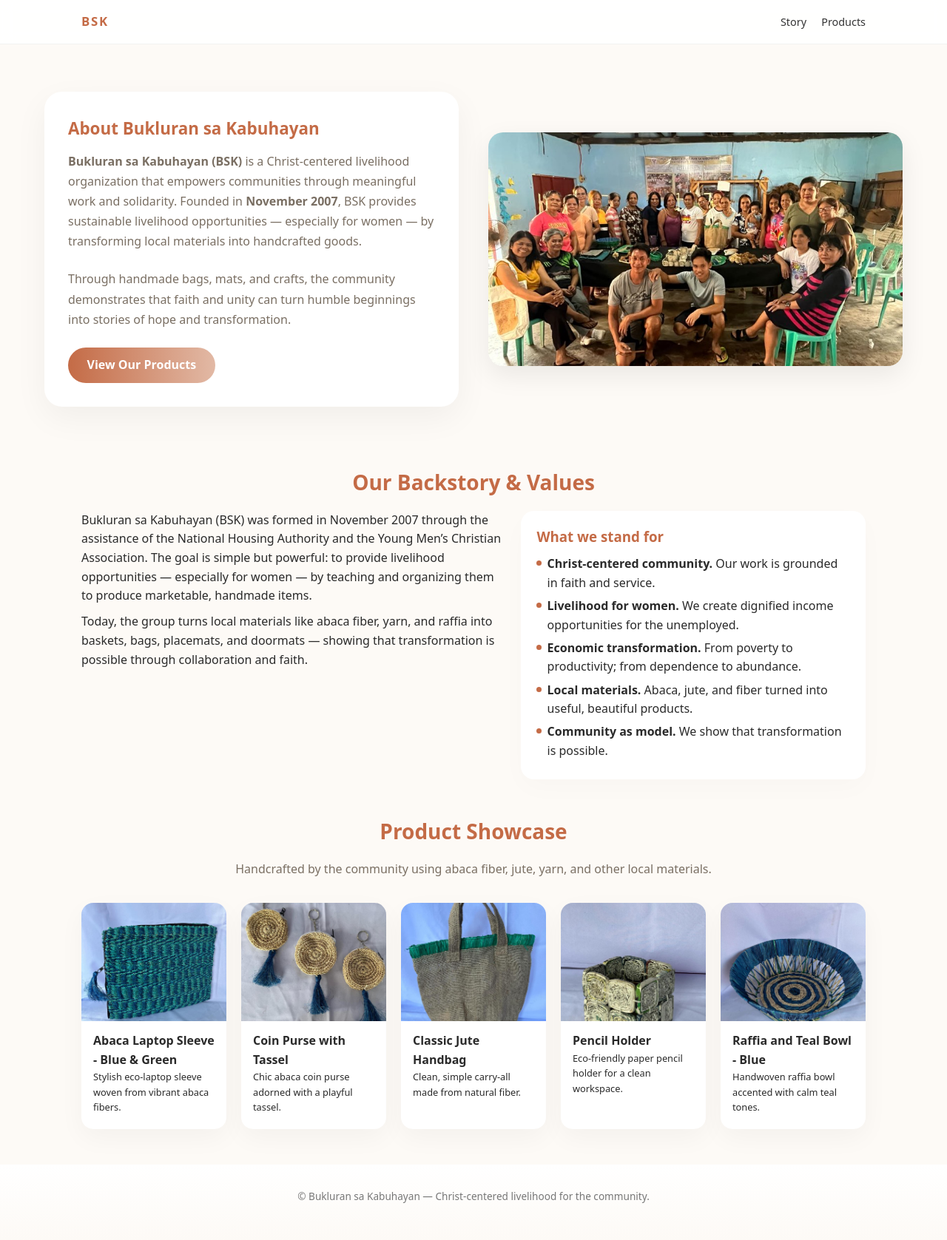
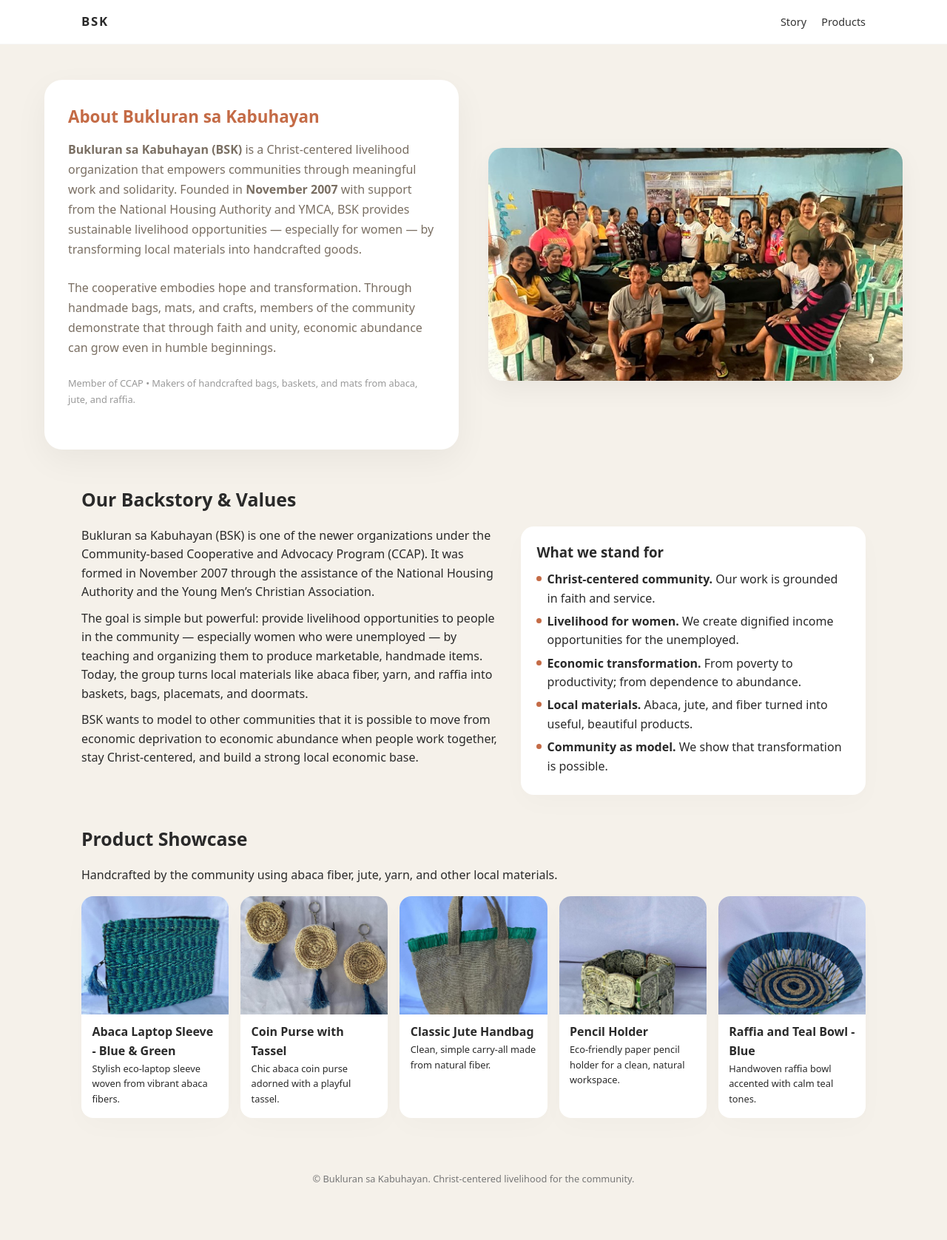
Before and after one commit to BSK-2007/Bukluran-sa-Kabuhayan, a plain HTML site: page index.html in a window 1280 px wide. Shown: the whole page at 74% size. After the commit the page ends 1653 px from the top, so only its background shows below. Drawn offline with Linux system fonts and the light colour scheme; files whose address does not match are found by name.

Commit message:
Update index.html

```diff
--- a/index.html
+++ b/index.html
@@ -6,39 +6,30 @@
   <title>Bukluran sa Kabuhayan (BSK)</title>
   <style>
     :root {
-      --bg: #fdfaf6;
+      --bg: #f5f1ea;
       --card: #ffffff;
       --accent: #c46b46;
-      --accent-light: #e2b9a5;
       --text: #2a2a2a;
       --muted: #7a6f63;
     }
-
     * {
       box-sizing: border-box;
       margin: 0;
       padding: 0;
       font-family: system-ui, -apple-system, BlinkMacSystemFont, "Segoe UI", sans-serif;
     }
-
     body {
       background: var(--bg);
       color: var(--text);
       line-height: 1.6;
-      scroll-behavior: smooth;
     }
-
-    /* HEADER */
     header {
-      background: rgba(255, 255, 255, 0.9);
-      backdrop-filter: blur(10px);
-      border-bottom: 1px solid rgba(0, 0, 0, 0.05);
+      background: #fff;
+      border-bottom: 1px solid rgba(0,0,0,0.03);
       position: sticky;
       top: 0;
       z-index: 20;
-      animation: fadeIn 0.8s ease forwards;
     }
-
     .nav {
       max-width: 1100px;
       margin: 0 auto;
@@ -47,116 +38,70 @@
       justify-content: space-between;
       align-items: center;
     }
-
     .nav h1 {
       font-size: 1.05rem;
       letter-spacing: 0.1em;
       text-transform: uppercase;
-      color: var(--accent);
-      font-weight: 700;
     }
-
     .nav a {
       text-decoration: none;
       color: #333;
       margin-left: 1rem;
       font-size: 0.9rem;
-      position: relative;
-      transition: color 0.2s;
-    }
-
-    .nav a::after {
-      content: "";
-      position: absolute;
-      bottom: -4px;
-      left: 0;
-      width: 0;
-      height: 2px;
-      background: var(--accent);
-      transition: width 0.25s ease;
-    }
-
-    .nav a:hover {
-      color: var(--accent);
-    }
-
-    .nav a:hover::after {
-      width: 100%;
     }
 
     /* HERO SECTION */
     .hero {
       max-width: 1200px;
-      margin: 4rem auto 5rem;
+      margin: 3rem auto 3rem;
       padding: 0 1.25rem;
       display: grid;
       grid-template-columns: 1fr 1fr;
       gap: 2.5rem;
       align-items: center;
     }
-
     .hero h2 {
       font-size: clamp(2.5rem, 4vw, 3rem);
       margin-bottom: 1rem;
     }
-
     .hero p {
       max-width: 550px;
       color: var(--muted);
       margin-bottom: 1.5rem;
       font-size: 1.05rem;
     }
-
     .btn {
-      background: linear-gradient(90deg, var(--accent), var(--accent-light));
+      background: var(--accent);
       border: none;
       border-radius: 999px;
-      padding: 0.7rem 1.6rem;
+      padding: 0.7rem 1.5rem;
       color: #fff;
       text-decoration: none;
-      font-weight: 600;
+      font-weight: 500;
       font-size: 1rem;
       display: inline-block;
-      transition: transform 0.25s ease, box-shadow 0.25s ease;
     }
-
-    .btn:hover {
-      transform: translateY(-2px);
-      box-shadow: 0 8px 20px rgba(196, 107, 70, 0.3);
-    }
-
     .hero-card {
       background: var(--card);
       border-radius: 1.5rem;
       padding: 2rem;
       box-shadow: 0 15px 45px rgba(0,0,0,0.05);
-      animation: slideInLeft 1s ease;
+      position: relative;
     }
-
     .hero-card h3 {
       font-size: 1.4rem;
       margin-bottom: 0.8rem;
       color: var(--accent);
     }
-
     .hero-card p {
       font-size: 1rem;
       line-height: 1.7;
     }
-
     .hero-img {
       border-radius: 1.25rem;
       overflow: hidden;
-      box-shadow: 0 12px 35px rgba(0,0,0,0.08);
-      transform: scale(1);
-      transition: transform 0.5s ease;
-      animation: fadeIn 1s ease;
+      box-shadow: 0 12px 35px rgba(0,0,0,0.05);
     }
-
-    .hero-img:hover {
-      transform: scale(1.03);
-    }
-
     .hero-img img {
       width: 100%;
       height: 100%;
@@ -168,51 +113,34 @@
     section {
       max-width: 1100px;
       margin: 0 auto;
-      padding: 0 1.25rem 3rem;
+      padding: 0 1.25rem 2.5rem;
     }
-
     .section-title {
-      font-size: 1.75rem;
+      font-size: 1.55rem;
       margin-bottom: 1rem;
-      color: var(--accent);
-      text-align: center;
     }
-
     .story-grid {
       display: grid;
       grid-template-columns: 1.1fr 0.9fr;
       gap: 1.5rem;
-      align-items: start;
-      animation: fadeInUp 1.2s ease;
     }
-
     .values {
       background: #fff;
       border-radius: 1.1rem;
       padding: 1.25rem 1.35rem;
       box-shadow: 0 12px 35px rgba(0,0,0,0.02);
-      transition: transform 0.3s;
     }
-
-    .values:hover {
-      transform: translateY(-5px);
-    }
-
     .values h3 {
       margin-bottom: 0.6rem;
-      color: var(--accent);
     }
-
     .values ul {
       list-style: none;
     }
-
     .values li {
       display: flex;
       gap: 0.45rem;
       margin-bottom: 0.35rem;
     }
-
     .values span.dot {
       width: 7px;
       height: 7px;
@@ -226,71 +154,44 @@
     .gallery-grid {
       display: grid;
       grid-template-columns: repeat(auto-fit, minmax(190px, 1fr));
-      gap: 1.25rem;
-      margin-top: 2rem;
-      animation: fadeInUp 1.2s ease;
+      gap: 1rem;
+      margin-top: 1rem;
     }
-
     .gallery-item {
       background: #fff;
       border-radius: 1rem;
       overflow: hidden;
-      box-shadow: 0 12px 35px rgba(0,0,0,0.04);
+      box-shadow: 0 12px 35px rgba(0,0,0,0.02);
       display: flex;
       flex-direction: column;
-      transition: transform 0.25s ease, box-shadow 0.25s ease;
-      cursor: pointer;
+      min-height: 210px;
+      transition: transform 0.2s ease;
     }
-
     .gallery-item:hover {
-      transform: translateY(-6px);
-      box-shadow: 0 14px 40px rgba(0,0,0,0.1);
+      transform: translateY(-4px);
     }
-
     .gallery-item img {
       width: 100%;
       height: 160px;
       object-fit: cover;
       display: block;
-      transition: transform 0.4s ease;
     }
-
-    .gallery-item:hover img {
-      transform: scale(1.05);
-    }
-
     .gallery-item div {
-      padding: 0.9rem 1rem 1.2rem;
+      padding: 0.7rem 0.9rem 1rem;
     }
 
     footer {
       text-align: center;
       padding: 2rem 1rem 3rem;
       color: #777;
-      font-size: 0.85rem;
-      background: linear-gradient(180deg, #fff, #fdfaf6);
+      font-size: 0.8rem;
     }
 
     @media (max-width: 850px) {
-      .hero { grid-template-columns: 1fr; text-align: center; }
-      .hero-img { order: -1; margin-bottom: 1.5rem; }
+      .hero { grid-template-columns: 1fr; }
       .story-grid { grid-template-columns: 1fr; }
-    }
-
-    /* ANIMATIONS */
-    @keyframes fadeIn {
-      from { opacity: 0; transform: translateY(10px); }
-      to { opacity: 1; transform: translateY(0); }
-    }
-
-    @keyframes fadeInUp {
-      from { opacity: 0; transform: translateY(20px); }
-      to { opacity: 1; transform: translateY(0); }
-    }
-
-    @keyframes slideInLeft {
-      from { opacity: 0; transform: translateX(-30px); }
-      to { opacity: 1; transform: translateX(0); }
+      .nav { flex-wrap: wrap; gap: 0.6rem; }
+      .hero-img { order: -1; margin-bottom: 1rem; }
     }
   </style>
 </head>
@@ -309,9 +210,13 @@
   <section class="hero">
     <div class="hero-card">
       <h3>About Bukluran sa Kabuhayan</h3>
-      <p><strong>Bukluran sa Kabuhayan (BSK)</strong> is a Christ-centered livelihood organization that empowers communities through meaningful work and solidarity. Founded in <strong>November 2007</strong>, BSK provides sustainable livelihood opportunities — especially for women — by transforming local materials into handcrafted goods.</p>
-      <p style="margin-top: 0.8rem;">Through handmade bags, mats, and crafts, the community demonstrates that faith and unity can turn humble beginnings into stories of hope and transformation.</p>
-      <a href="#gallery" class="btn">View Our Products</a>
+      <p>
+        <strong>Bukluran sa Kabuhayan (BSK)</strong> is a Christ-centered livelihood organization that empowers communities through meaningful work and solidarity. Founded in <strong>November 2007</strong> with support from the National Housing Authority and YMCA, BSK provides sustainable livelihood opportunities — especially for women — by transforming local materials into handcrafted goods.
+      </p>
+      <p style="margin-top: 0.8rem;">
+        The cooperative embodies hope and transformation. Through handmade bags, mats, and crafts, members of the community demonstrate that through faith and unity, economic abundance can grow even in humble beginnings.
+      </p>
+      <p style="font-size:0.8rem; color:#999; margin-top:1rem;">Member of CCAP • Makers of handcrafted bags, baskets, and mats from abaca, jute, and raffia.</p>
     </div>
     <div class="hero-img">
       <img src="images/community.jpg" alt="BSK Community Members at Work">
@@ -322,8 +227,9 @@
     <h2 class="section-title">Our Backstory & Values</h2>
     <div class="story-grid">
       <div>
-        <p>Bukluran sa Kabuhayan (BSK) was formed in November 2007 through the assistance of the National Housing Authority and the Young Men’s Christian Association. The goal is simple but powerful: to provide livelihood opportunities — especially for women — by teaching and organizing them to produce marketable, handmade items.</p>
-        <p style="margin-top:0.6rem;">Today, the group turns local materials like abaca fiber, yarn, and raffia into baskets, bags, placemats, and doormats — showing that transformation is possible through collaboration and faith.</p>
+        <p>Bukluran sa Kabuhayan (BSK) is one of the newer organizations under the Community-based Cooperative and Advocacy Program (CCAP). It was formed in November 2007 through the assistance of the National Housing Authority and the Young Men’s Christian Association.</p>
+        <p style="margin-top:0.6rem;">The goal is simple but powerful: provide livelihood opportunities to people in the community — especially women who were unemployed — by teaching and organizing them to produce marketable, handmade items. Today, the group turns local materials like abaca fiber, yarn, and raffia into baskets, bags, placemats, and doormats.</p>
+        <p style="margin-top:0.6rem;">BSK wants to model to other communities that it is possible to move from economic deprivation to economic abundance when people work together, stay Christ-centered, and build a strong local economic base.</p>
       </div>
       <div class="values">
         <h3>What we stand for</h3>
@@ -340,7 +246,7 @@
 
   <section id="gallery">
     <h2 class="section-title">Product Showcase</h2>
-    <p style="text-align:center; color:var(--muted);">Handcrafted by the community using abaca fiber, jute, yarn, and other local materials.</p>
+    <p>Handcrafted by the community using abaca fiber, jute, yarn, and other local materials.</p>
     <div class="gallery-grid">
       <article class="gallery-item">
         <img src="images/product1.jpg" alt="Abaca Laptop Sleeve - Blue & Green">
@@ -356,7 +262,7 @@
       </article>
       <article class="gallery-item">
         <img src="images/product4.jpg" alt="Pencil Holder">
-        <div><h4>Pencil Holder</h4><p style="font-size:0.8rem;">Eco-friendly paper pencil holder for a clean workspace.</p></div>
+        <div><h4>Pencil Holder</h4><p style="font-size:0.8rem;">Eco-friendly paper pencil holder for a clean, natural workspace.</p></div>
       </article>
       <article class="gallery-item">
         <img src="images/product5.jpg" alt="Raffia and Teal Bowl - Blue">
@@ -366,7 +272,7 @@
   </section>
 
   <footer>
-    © Bukluran sa Kabuhayan — Christ-centered livelihood for the community.
+    © Bukluran sa Kabuhayan. Christ-centered livelihood for the community.
   </footer>
 
 </body>
```
